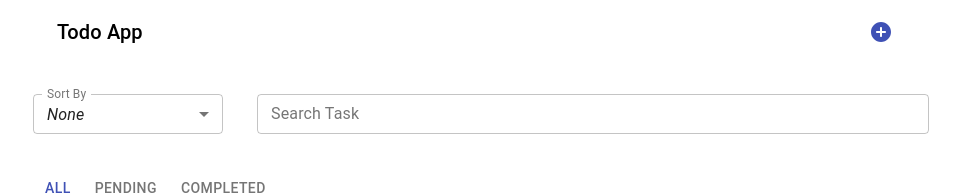
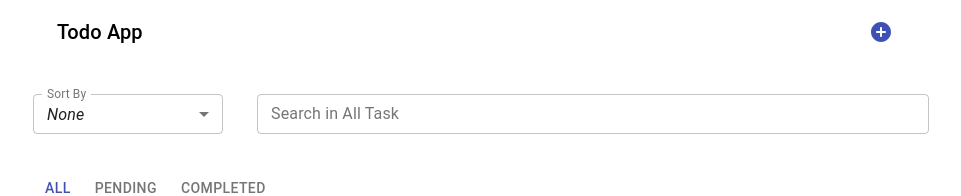
Before and after one commit to akashshk100/todo-assignment, a React (Create React App) app: page / in a window 1280 px wide. Shown: the top 196 px of the page, without its empty margins (159-1120 px from the left). Built offline with nearby package versions, Linux system fonts and the light colour scheme.

Commit message:
priority select field bug fixed

```diff
--- a/src/Components/SearchControls/SearchControls.js
+++ b/src/Components/SearchControls/SearchControls.js
@@ -13,7 +13,6 @@ const SearchControls = (props) => {
     let [keyword, setKeyword] = useState("")
 
     const handleKeyword = (event) => {
-        // console.log(event.target.value)
         props.handleSearch(event.target.value)
         setKeyword(event.target.value)
     }
@@ -48,7 +47,7 @@ const SearchControls = (props) => {
                         size="small"
                         value={keyword}
                         onChange={handleKeyword}
-                        label="Search Task"
+                        label="Search in All Task"
                         variant="outlined"
                         fullWidth
                     />
--- a/src/Container/AddNoteModal/AddNoteModal.js
+++ b/src/Container/AddNoteModal/AddNoteModal.js
@@ -116,7 +116,7 @@ class AddNoteModal extends Component {
                 summary: "",
                 description: "",
                 date: new Date(),
-                priority: ""
+                priority: "none"
             })
             this.props.closeAddNoteModal()
         }
--- a/src/Container/Notes/NotesTable/NotesTable.js
+++ b/src/Container/Notes/NotesTable/NotesTable.js
@@ -87,7 +87,7 @@ const NotesTable= (props) => {
 
   let modalContent = null
   if(addNoteModal.clicked){
-    console.log(props.notes)
+    // console.log(props.notes)
     let tempIndex = -1
     for (let index = 0; index < props.notes.length; index++) {
       if(props.notes[index].id === addNoteModal.id){
```
Also changed, not shown: src/App.js (+9 -1 lines).
